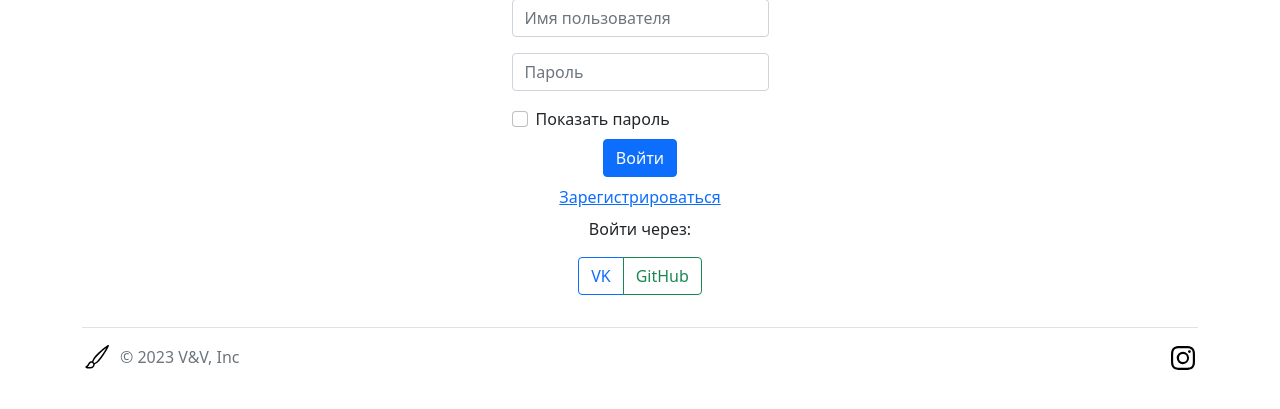
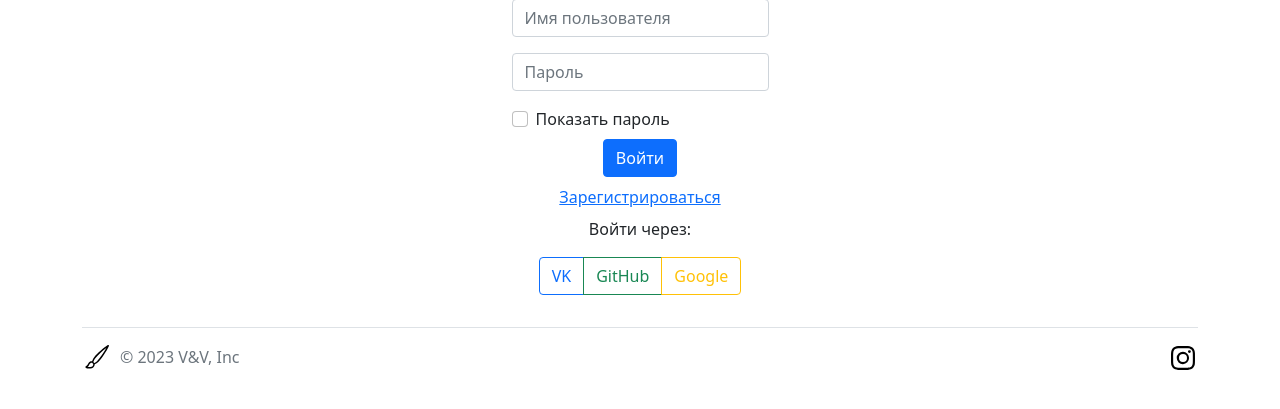
Before and after one commit to VrHb/wishlist-service, a Django app: page /login/ in a window 1280 px wide. Shown: the part 98-507 px from the top of the page. Run offline with Django 4.2, Linux system fonts and the light colour scheme; parts of the project's set-up code (start-up, migrations or seed data) failed here and were passed over; some libraries are stand-ins or nearby versions.

Commit message:
Add google oauth2 login

```diff
--- a/wishlists/templates/login.html
+++ b/wishlists/templates/login.html
@@ -34,6 +34,7 @@
         <div class="text-center btn-group">
           <a href="{% url 'social:begin' 'vk-oauth2' %}?next={{ request.GET.next }}" class="btn btn-outline-primary">VK</a>
           <a href="{% url 'social:begin' 'github' %}?next={{ request.GET.next }}" class="btn btn-outline-success">GitHub</a>
+          <a href="{% url 'social:begin' 'google-oauth2' %}?next={{ request.GET.next }}" class="btn btn-outline-warning">Google</a>
         </div>
       </div>
     </form>
--- a/wishlists/templates/registration.html
+++ b/wishlists/templates/registration.html
@@ -34,6 +34,7 @@
         <div class="text-center btn-group">
           <a href="{% url 'social:begin' 'vk-oauth2' %}" class="btn btn-outline-primary">VK</a>
           <a href="{% url 'social:begin' 'github' %}" class="btn btn-outline-success">GitHub</a>
+          <a href="{% url 'social:begin' 'google-oauth2' %}?next={{ request.GET.next }}" class="btn btn-outline-warning">Google</a>
         </div>
       </div>
     </form>
--- a/wishlists/wishlists/settings.py
+++ b/wishlists/wishlists/settings.py
@@ -122,6 +122,9 @@ SOCIAL_AUTH_VK_OAUTH2_SECRET = env('VK_OAUTH_SERVICE_KEY')
 SOCIAL_AUTH_GITHUB_KEY=env('GITHUB_CLIENT_ID')
 SOCIAL_AUTH_GITHUB_SECRET=env('GITHUB_CLIENT_SECRET')
 
+SOCIAL_AUTH_GOOGLE_OAUTH2_KEY=env('GOOGLE_CLIENT_ID')
+SOCIAL_AUTH_GOOGLE_OAUTH2_SECRET=env('GOOGLE_CLIENT_SECRET')
+
 SOCIAL_AUTH_LOGIN_REDIRECT_URL = 'wishlists'
 
 LOGGING = {
```
